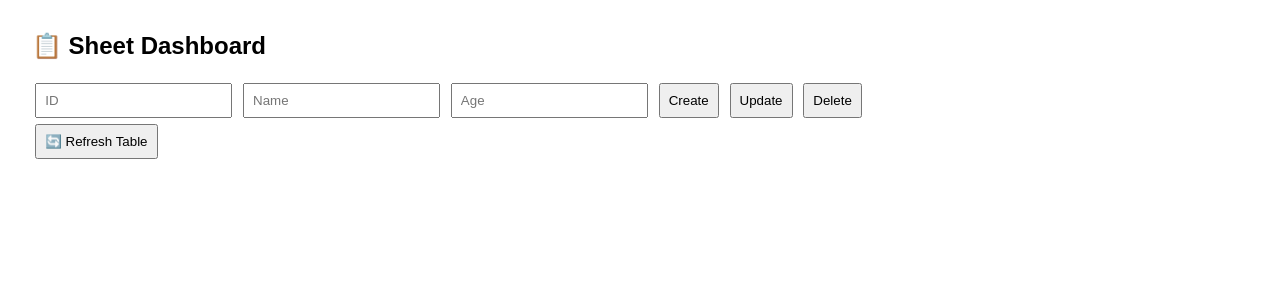
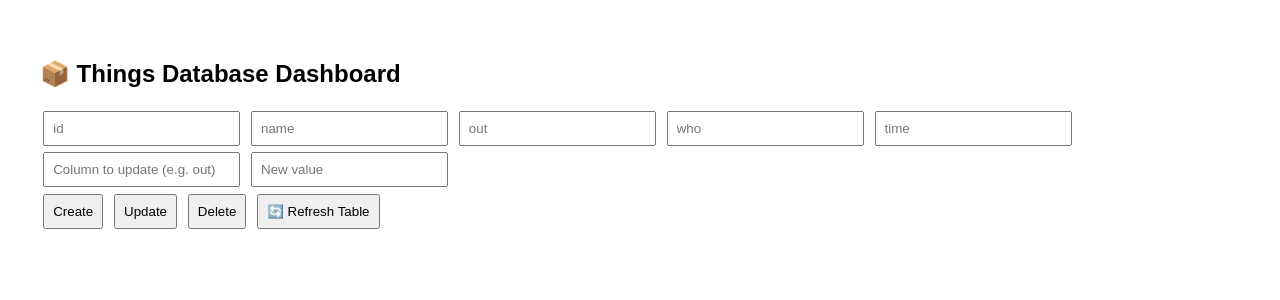
Before and after one commit to cookered/quartermasters, a Flask app: page / in a window 1280 px wide. Shown: the top 300 px of the page. Run offline with Flask 3, Linux system fonts and the light colour scheme.

Commit message:
Refactor index.html to update form fields and enhance data handling for CRUD operations

```diff
--- a/templates/index.html
+++ b/templates/index.html
@@ -1,62 +1,77 @@
 <!DOCTYPE html>
 <html>
 <head>
-  <title>Google Sheet DB Dashboard</title>
+  <title>Things Dashboard</title>
   <style>
-    body { font-family: sans-serif; margin: 2rem; }
+    body { font-family: sans-serif; padding: 2rem; }
     input, button { margin: 0.2rem; padding: 0.5rem; }
-    table { border-collapse: collapse; margin-top: 1rem; }
-    th, td { border: 1px solid #ccc; padding: 8px; }
-    th { background-color: #f0f0f0; }
+    table { border-collapse: collapse; margin-top: 1rem; width: 100%; }
+    th, td { border: 1px solid #ccc; padding: 8px; text-align: left; }
+    th { background-color: #f2f2f2; }
+    #data { margin-top: 1rem; }
   </style>
   <script src="https://code.jquery.com/jquery-3.6.0.min.js"></script>
 </head>
 <body>
-  <h2>📋 Sheet Dashboard</h2>
+  <h2>📦 Things Database Dashboard</h2>
 
   <div>
-    <input id="id" placeholder="ID">
-    <input id="name" placeholder="Name">
-    <input id="age" placeholder="Age">
+    <input id="id" placeholder="id">
+    <input id="name" placeholder="name">
+    <input id="out" placeholder="out">
+    <input id="who" placeholder="who">
+    <input id="time" placeholder="time">
+    <br>
+    <input id="column" placeholder="Column to update (e.g. out)">
+    <input id="value" placeholder="New value">
+    <br>
     <button onclick="create()">Create</button>
     <button onclick="update()">Update</button>
     <button onclick="deleteRec()">Delete</button>
+    <button onclick="read()">🔄 Refresh Table</button>
   </div>
 
-  <button onclick="read()">🔄 Refresh Table</button>
   <table id="data"></table>
 
   <script>
-    const URL = "https://script.google.com/macros/s/AKfycbwt6K6yAavYbp167iVF3NmrTjy9OGro70r31JVpSQ0AXGHwER1_-jwRJ-b8HvjlMeIv/exec";
-    const TABLE = "MyTable";
+    const URL = "YOUR_WEB_APP_URL_HERE";  // Replace this with your deployed Apps Script URL
+    const TABLE = "things";
 
     function create() {
       const obj = {
         id: $("#id").val(),
         name: $("#name").val(),
-        age: $("#age").val()
+        out: $("#out").val(),
+        who: $("#who").val(),
+        time: $("#time").val()
       };
       $.ajax({
         url: `${URL}?action=create&table=${TABLE}`,
         method: "POST",
         contentType: "application/json",
         data: JSON.stringify(obj),
-        success: () => read()
+        success: () => {
+          read();
+          alert("Record created!");
+        }
       });
     }
 
     function update() {
       const obj = {
         id: $("#id").val(),
-        column: "age",  // Change this if needed
-        value: $("#age").val()
+        column: $("#column").val(),
+        value: $("#value").val()
       };
       $.ajax({
         url: `${URL}?action=update&table=${TABLE}`,
         method: "POST",
         contentType: "application/json",
         data: JSON.stringify(obj),
-        success: () => read()
+        success: () => {
+          read();
+          alert("Record updated!");
+        }
       });
     }
 
@@ -67,15 +82,24 @@
         method: "POST",
         contentType: "application/json",
         data: JSON.stringify(obj),
-        success: () => read()
+        success: () => {
+          read();
+          alert("Record deleted!");
+        }
       });
     }
 
     function read() {
       $.get(`${URL}?action=read&table=${TABLE}`, function (data) {
-        let html = "<tr><th>ID</th><th>Name</th><th>Age</th></tr>";
+        let html = "<tr><th>id</th><th>name</th><th>out</th><th>who</th><th>time</th></tr>";
         data.forEach(row => {
-          html += `<tr><td>${row.id}</td><td>${row.name}</td><td>${row.age}</td></tr>`;
+          html += `<tr>
+                    <td>${row.id}</td>
+                    <td>${row.name}</td>
+                    <td>${row.out}</td>
+                    <td>${row.who}</td>
+                    <td>${row.time}</td>
+                   </tr>`;
         });
         $("#data").html(html);
       });
```
